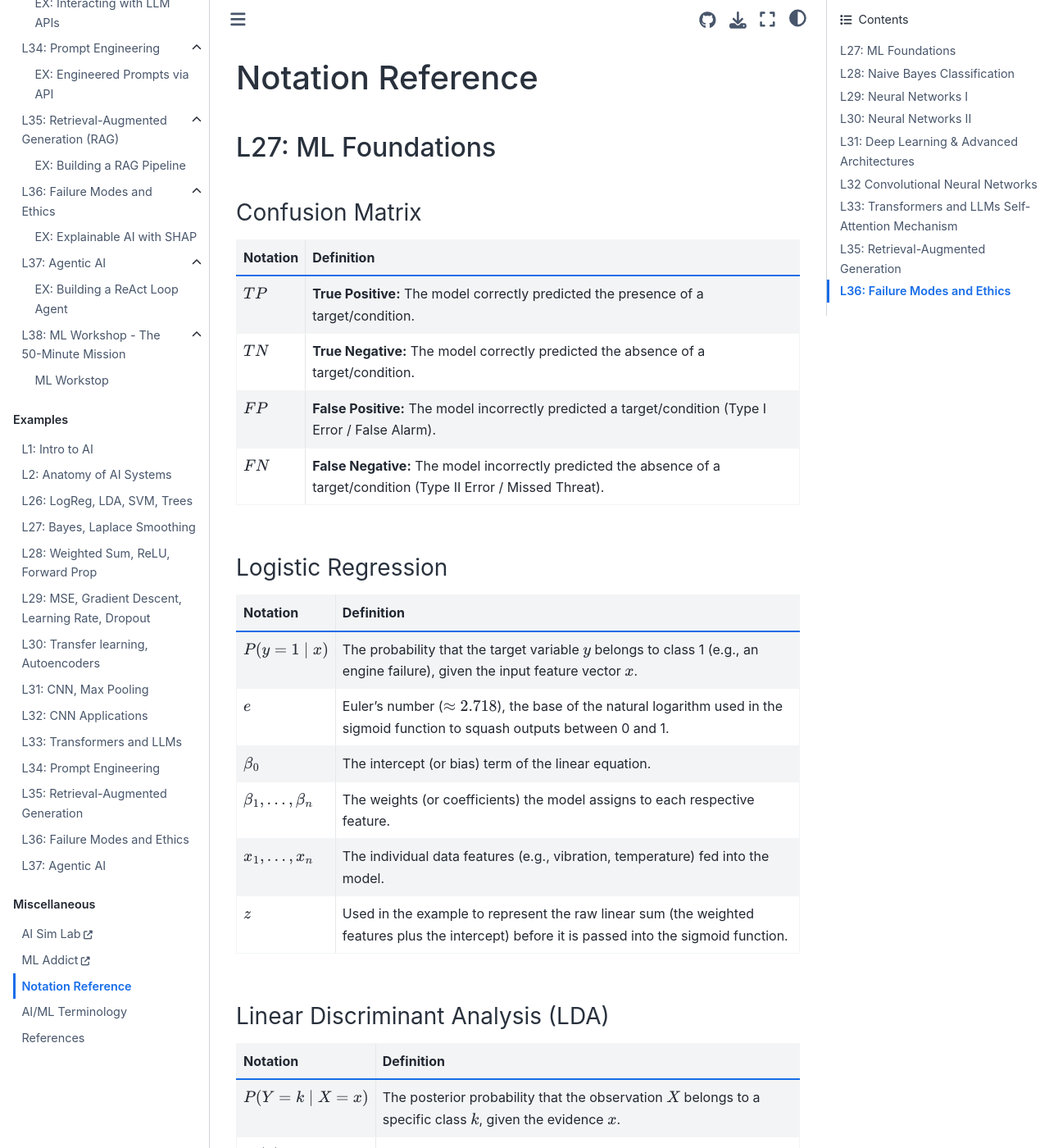
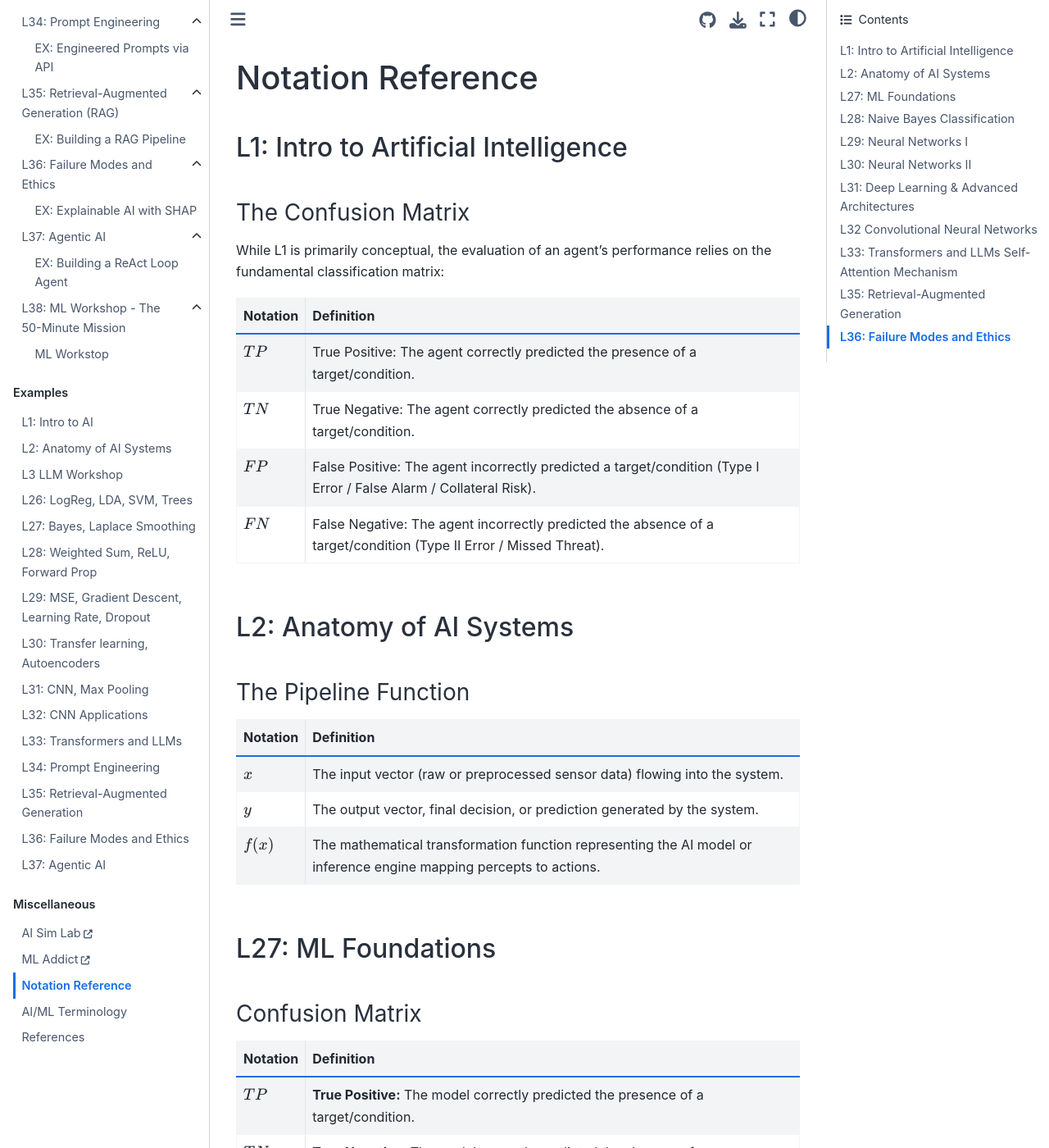
Before and after one commit to TheCodeheadMT/471Book, a Jupyter Book: the page built from book/notation.md, in a window 1280 px wide and 1400 px high. Shown: the whole window at 82% size. Built offline with Jupyter Book 1.0.4 settings and Sphinx 7.4.7 and the Sphinx Book theme 1.1.4, drawn with Linux system fonts in a browser that asks for light colours; comment, search, counter and statistics services are not loaded.

Commit message:
Added Lesson 3.

```diff
--- a/book/_toc.yml
+++ b/book/_toc.yml
@@ -15,6 +15,9 @@
     - file: lessons/2/anatomy_of_AI.md
       sections:
       - file: lessons/2/anatomy_of_AI_nb.ipynb
+    - file: lessons/3/ai_llm_workshop.md
+      sections:
+      - file: lessons/3/ai_llm_workshop_nb.ipynb
     - file: lessons/26/mlfoundations.md
       sections:
       - file: lessons/26/evaluating_performance.ipynb
@@ -71,6 +74,7 @@
     chapters:
     - file: exercises/L01.md
     - file: exercises/L02.md
+    - file: exercises/L03.md
     - file: exercises/L26.md
     - file: exercises/L27.md
     - file: exercises/L28.md
--- a/book/notation.md
+++ b/book/notation.md
@@ -2,8 +2,27 @@
 
 # Notation Reference
 
+
+## L1: Intro to Artificial Intelligence
+
+### The Confusion Matrix
+While L1 is primarily conceptual, the evaluation of an agent's performance relies on the fundamental classification matrix:
+| Notation | Definition |
+| --- | --- |
+| $TP$ | True Positive: The agent correctly predicted the presence of a target/condition. |
+| $TN$ | True Negative: The agent correctly predicted the absence of a target/condition. |
+| $FP$ | False Positive: The agent incorrectly predicted a target/condition (Type I Error / False Alarm / Collateral Risk). |
+| $FN$ | False Negative: The agent incorrectly predicted the absence of a target/condition (Type II Error / Missed Threat). |
+
+## L2: Anatomy of AI Systems
+### The Pipeline Function
+| Notation | Definition |
+| --- | --- |
+| $x$ | The input vector (raw or preprocessed sensor data) flowing into the system. |
+| $y$ | The output vector, final decision, or prediction generated by the system. |
+| $f(x)$ | The mathematical transformation function representing the AI model or inference engine mapping percepts to actions. |
+
 ## L27: ML Foundations
-
 ### Confusion Matrix
 | Notation | Definition |
 | --- | --- |
```
Also changed, not shown: book/exercises/L03.md (added, +81 -0 lines), book/lessons/1/intro_to_AI.md (+1 -1 lines), book/lessons/3/ai_llm_workshop.md (added, +65 -0 lines), book/terms.md (+12 -0 lines), book/lessons/1/intro_to_AI_nb.ipynb, book/lessons/3/ai_llm_workshop_nb.ipynb (added).
